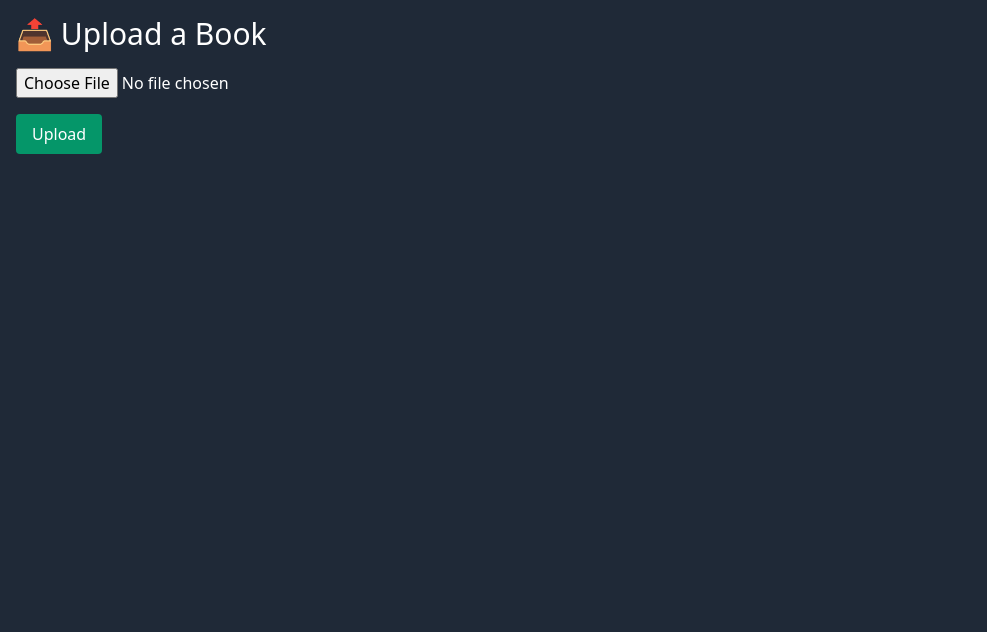
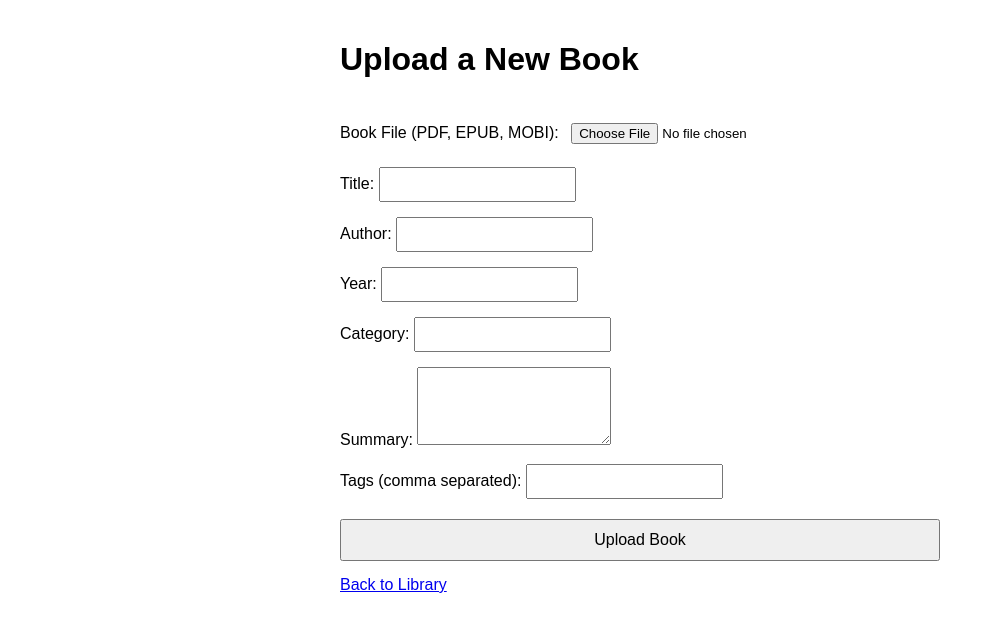
Before and after one commit to Vedaant129/jedi-library, a Flask app: page /upload in a window 1280 px wide. Shown: the top 632 px of the page, without its empty margins (0-987 px from the left). Run offline with Flask 3, Linux system fonts and the light colour scheme; some libraries are stand-ins or nearby versions.

Commit message:
Prepare Jedi Library app for Render deployment

```diff
--- a/app.py
+++ b/app.py
@@ -1,31 +1,83 @@
 from flask import Flask, render_template, request, redirect, url_for, send_from_directory
+import json
 import os
+from werkzeug.utils import secure_filename
 
 app = Flask(__name__)
-UPLOAD_FOLDER = 'books'
+
+# Config
+UPLOAD_FOLDER = os.path.join(os.path.dirname(__file__), 'uploads')
+METADATA_FILE = os.path.join(os.path.dirname(__file__), 'metadata.json')
+ALLOWED_EXTENSIONS = {'pdf', 'epub', 'mobi'}
+
+app.config['UPLOAD_FOLDER'] = UPLOAD_FOLDER
 os.makedirs(UPLOAD_FOLDER, exist_ok=True)
 
-@app.route('/')
+def allowed_file(filename):
+    return '.' in filename and filename.rsplit('.', 1)[1].lower() in ALLOWED_EXTENSIONS
+
+def load_books():
+    if os.path.exists(METADATA_FILE):
+        with open(METADATA_FILE, 'r') as f:
+            return json.load(f)
+    else:
+        return []
+
+def save_books(books):
+    with open(METADATA_FILE, 'w') as f:
+        json.dump(books, f, indent=2)
+
+@app.route("/")
 def index():
-    books = os.listdir(UPLOAD_FOLDER)
-    return render_template('index.html', books=books)
+    books = load_books()
+    search_query = request.args.get('q', '').lower()
+    category_filter = request.args.get('category', '')
+    filtered_books = []
 
-@app.route('/upload', methods=['GET', 'POST'])
+    for book in books:
+        matches_search = search_query in book['title'].lower() or search_query in book['author'].lower()
+        matches_category = (category_filter == '' or book['category'] == category_filter)
+        if matches_search and matches_category:
+            filtered_books.append(book)
+
+    categories = sorted(set(book['category'] for book in books))
+    return render_template("index.html", books=filtered_books, categories=categories, selected_category=category_filter, search_query=search_query)
+
+@app.route("/upload", methods=["GET", "POST"])
 def upload():
-    if request.method == 'POST':
-        file = request.files['book']
-        if file and file.filename.endswith('.pdf'):
-            file.save(os.path.join(UPLOAD_FOLDER, file.filename))
-            return redirect(url_for('index'))
-    return render_template('upload.html')
+    if request.method == "POST":
+        file = request.files.get('file')
+        title = request.form.get('title')
+        author = request.form.get('author')
+        year = request.form.get('year')
+        summary = request.form.get('summary')
+        category = request.form.get('category')
+        tags = request.form.get('tags', '')
 
-@app.route('/read/<filename>')
-def read(filename):
-    return render_template('read.html', filename=filename)
+        if not file or not allowed_file(file.filename):
+            return "Invalid or missing file", 400
 
-@app.route('/books/<filename>')
-def get_book(filename):
-    return send_from_directory(UPLOAD_FOLDER, filename)
+        filename = secure_filename(file.filename)
+        file.save(os.path.join(app.config['UPLOAD_FOLDER'], filename))
 
-if __name__ == '__main__':
-    app.run(debug=True, host='0.0.0.0')
+        books = load_books()
+        books.append({
+            "filename": filename,
+            "title": title,
+            "author": author,
+            "year": int(year) if year.isdigit() else None,
+            "summary": summary,
+            "tags": [tag.strip() for tag in tags.split(',') if tag.strip()],
+            "category": category
+        })
+        save_books(books)
+        return redirect(url_for('index'))
+
+    return render_template("upload.html")
+
+@app.route('/uploads/<filename>')
+def uploaded_file(filename):
+    return send_from_directory(app.config['UPLOAD_FOLDER'], filename)
+
+if __name__ == "__main__":
+    app.run(host="0.0.0.0", port=5000, debug=True)
--- a/templates/upload.html
+++ b/templates/upload.html
@@ -1,14 +1,43 @@
 <!DOCTYPE html>
-<html>
+<html lang="en">
 <head>
-  <title>📤 Upload Book</title>
-  <link href="https://cdn.jsdelivr.net/npm/tailwindcss@2.2.19/dist/tailwind.min.css" rel="stylesheet">
+    <meta charset="UTF-8" />
+    <title>Upload a Book - Jedi Library</title>
+    <style>
+        body { font-family: Arial, sans-serif; max-width: 600px; margin: auto; padding: 20px; }
+        form { display: flex; flex-direction: column; }
+        label { margin-top: 10px; }
+        input, textarea, select { padding: 8px; margin-top: 5px; }
+        button { margin-top: 20px; padding: 10px; font-size: 16px; }
+        a { margin-top: 15px; display: inline-block; }
+    </style>
 </head>
-<body class="bg-gray-800 text-white p-4">
-  <h1 class="text-3xl mb-4">📤 Upload a Book</h1>
-  <form action="/upload" method="post" enctype="multipart/form-data" class="space-y-4">
-    <input type="file" name="book" accept="application/pdf" class="block">
-    <button type="submit" class="bg-green-600 px-4 py-2 rounded hover:bg-green-500">Upload</button>
-  </form>
+<body>
+    <h1>Upload a New Book</h1>
+    <form method="POST" enctype="multipart/form-data">
+        <label>Book File (PDF, EPUB, MOBI):
+            <input type="file" name="file" required />
+        </label>
+        <label>Title:
+            <input type="text" name="title" required />
+        </label>
+        <label>Author:
+            <input type="text" name="author" required />
+        </label>
+        <label>Year:
+            <input type="text" name="year" />
+        </label>
+        <label>Category:
+            <input type="text" name="category" />
+        </label>
+        <label>Summary:
+            <textarea name="summary" rows="4"></textarea>
+        </label>
+        <label>Tags (comma separated):
+            <input type="text" name="tags" />
+        </label>
+        <button type="submit">Upload Book</button>
+    </form>
+    <a href="{{ url_for('index') }}">Back to Library</a>
 </body>
 </html>
```
Also changed, not shown: data/metadata.json (added, +11 -0 lines), render.yaml (added, +10 -0 lines), templates/index.html (+43 -13 lines).
